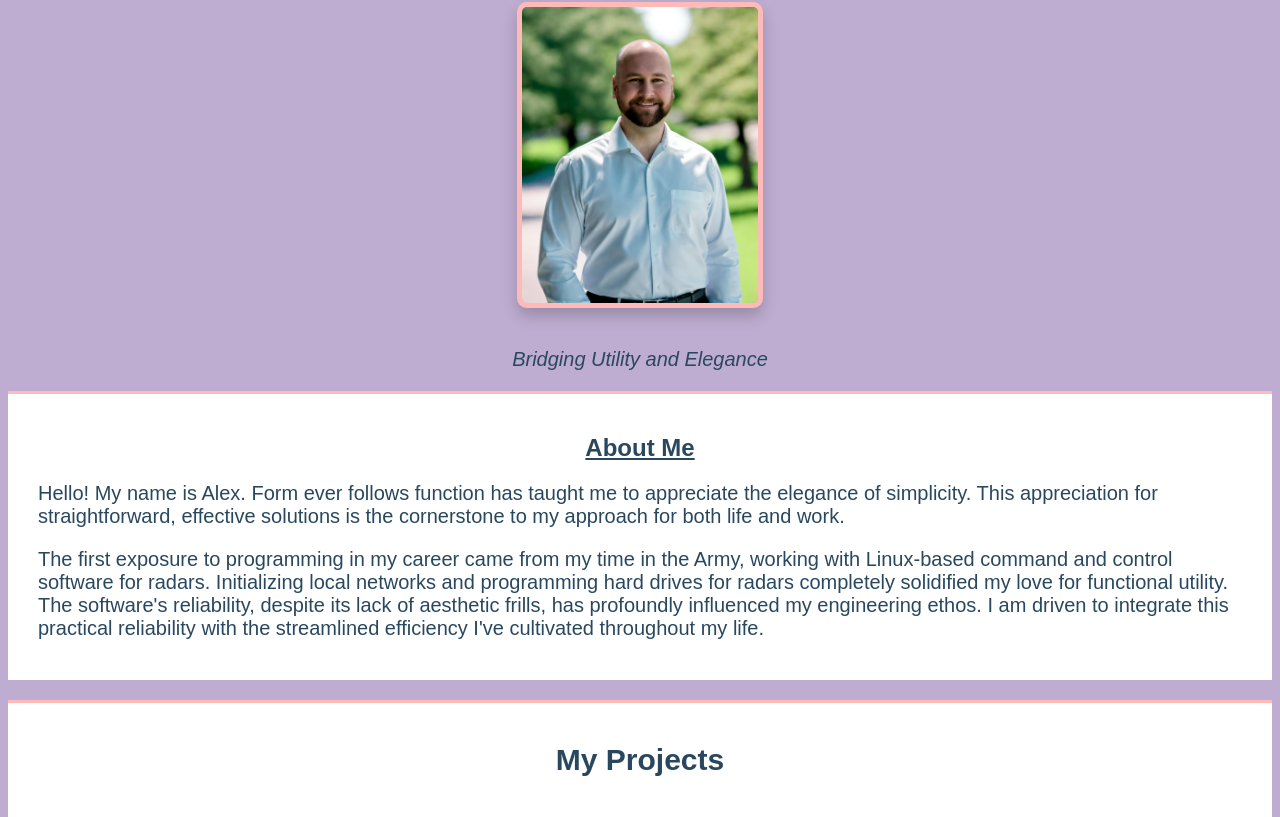
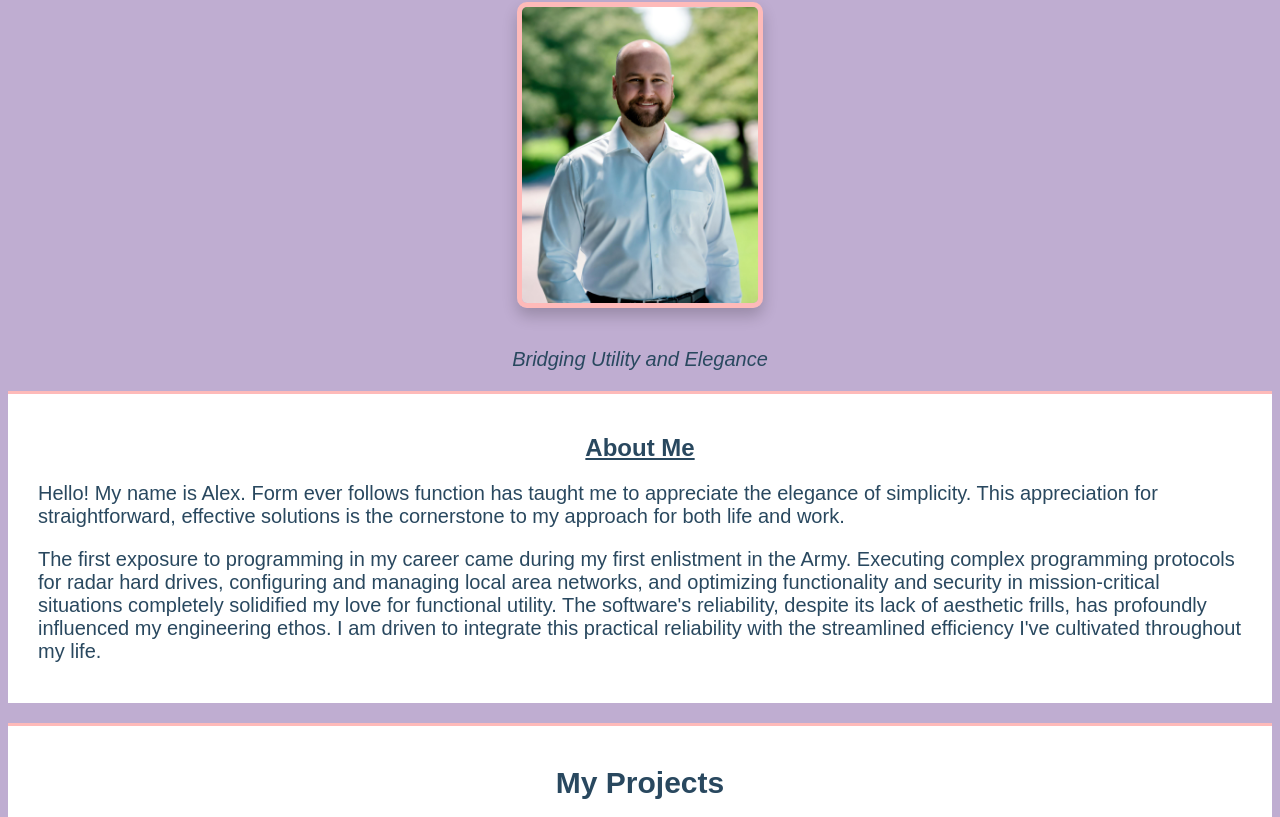
Before and after one commit to Akent90/ProfessionalPortfolio, a plain HTML site: page index.html in a window 1280 px wide. Shown: the part 203-1020 px from the top of the page. Drawn offline with Linux system fonts and the light colour scheme.

Commit message:
Add updated about me section

```diff
--- a/index.html
+++ b/index.html
@@ -37,14 +37,15 @@
           for both life and work.
         </p>
         <p>
-          The first exposure to programming in my career came from my time in
-          the Army, working with Linux-based command and control software for
-          radars. Initializing local networks and programming hard drives for
-          radars completely solidified my love for functional utility. The
-          software's reliability, despite its lack of aesthetic frills, has
-          profoundly influenced my engineering ethos. I am driven to integrate
-          this practical reliability with the streamlined efficiency I've
-          cultivated throughout my life.
+          The first exposure to programming in my career came during my first
+          enlistment in the Army. Executing complex programming protocols for
+          radar hard drives, configuring and managing local area networks, and
+          optimizing functionality and security in mission-critical situations
+          completely solidified my love for functional utility. The software's
+          reliability, despite its lack of aesthetic frills, has profoundly
+          influenced my engineering ethos. I am driven to integrate this
+          practical reliability with the streamlined efficiency I've cultivated
+          throughout my life.
         </p>
       </section>
 
```
